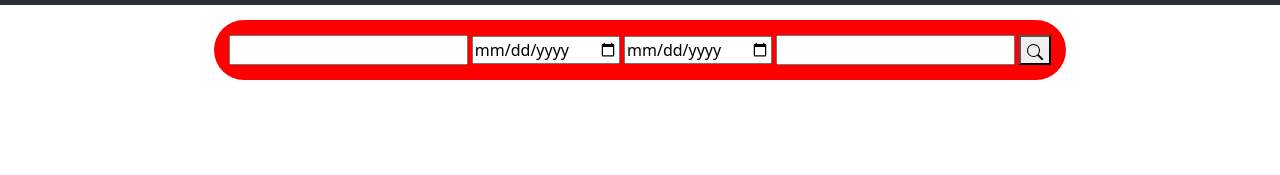
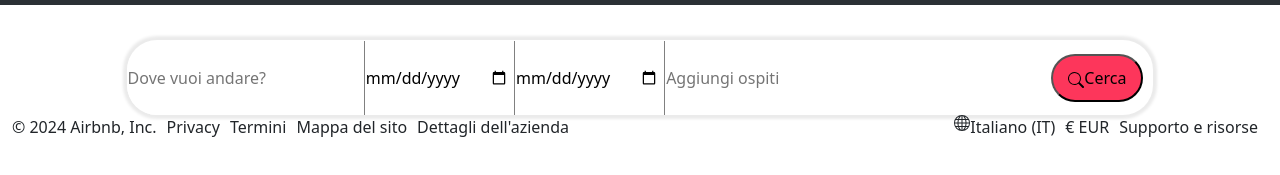
Before and after one commit to simonesbds/Build-Week2-Airbnb, a plain HTML site: page index.html in a window 1280 px wide. Shown: the part 85-260 px from the top of the page. Drawn offline with nearby package versions, Linux system fonts and the light colour scheme.

Commit message:
Rev.01 - Nav e footer completati

```diff
--- a/customStyle.css
+++ b/customStyle.css
@@ -1,3 +1,7 @@
+body{
+    height: 100vh;
+}
+
 #account{
     border-radius: 50%;
 }
@@ -7,13 +11,66 @@
 }
 
 #ricerca {
-    margin-top: 15px;
-    background-color: red;
-    padding: 15px;
+    box-shadow: 0px 0px 3px 4px #EBEBEB;
+    margin-top: 35px;
+    background-color: white;
     border-radius: 30px;
+    padding: 1px 10px 0 0;
     display: inline-block;
+
 }
+
+#ricerca div input:first-child{
+    padding: 25px 1px;
+    border-radius: 30px 0 0 30px;
+    border: none;
+}
+
+#ricerca div input:nth-child(2), input:nth-child(3),input:nth-child(4){
+    padding: 25px 1px;
+    border: none;
+    border-left: 1px solid grey;
+}
+
+#ricerca div input:nth-child(4){
+    padding-right: 150px;
+    border-radius: 0 30px 30px 0;
+}
+
+#ricerca div button{
+    border-radius: 30px;
+    padding: 10px 15px ;
+    background-color: #FD365B;
+    position:relative;
+    z-index: 1;
+}
+
 
 header{
     text-align: center;
 }
+
+#ricerca div input:nth-child(1):focus, input:nth-child(2):focus,input:nth-child(3):focus,input:nth-child(4):focus{
+    background-color:#EBEBEB;
+}
+
+footer{
+    background-color: #ffffff;
+}
+
+footer p{
+    margin-right: 10px;
+}
+
+
+footer div div div .col{
+    display: flex;
+}
+
+.leftfooter{
+    justify-content: flex-start;
+}
+
+.rightfooter{
+    justify-content: flex-end;
+}
--- a/index.html
+++ b/index.html
@@ -82,19 +82,50 @@
       </nav>
       <div id="ricerca">
         <div>
-            <input type="text">
+            <input type="text" placeholder="Dove vuoi andare?">
+            <input type="date" placeholder="Aggiungi Date">
             <input type="date">
-            <input type="date">
-            <input type="number">
+            <input type="text" placeholder="Aggiungi ospiti">
             <button><svg xmlns="http://www.w3.org/2000/svg" width="16" height="16" fill="currentColor" class="bi bi-search" viewBox="0 0 16 16">
                 <path d="M11.742 10.344a6.5 6.5 0 1 0-1.397 1.398h-.001q.044.06.098.115l3.85 3.85a1 1 0 0 0 1.415-1.414l-3.85-3.85a1 1 0 0 0-.115-.1zM12 6.5a5.5 5.5 0 1 1-11 0 5.5 5.5 0 0 1 11 0"/>
-              </svg></button>
+              </svg>Cerca</button>
         </div>
     </div>
     </header>
 
     <main></main>
-    <footer></footer>
+    <footer>
+      <div class="sticky-bottom">
+        <div class="container-fluid">
+          <div class="row">
+            <div class="col leftfooter">
+              <p>© 2024 Airbnb, Inc.</p>
+              <p>Privacy</p>
+              <p>Termini</p>
+              <p>Mappa del sito</p>
+              <p>Dettagli dell'azienda</p>
+            </div>
+            <div class="col rightfooter">
+              <svg
+              xmlns="http://www.w3.org/2000/svg"
+              width="16"
+              height="16"
+              fill="currentColor"
+              class="bi bi-globe"
+              viewBox="0 0 16 16"
+            >
+              <path
+                d="M0 8a8 8 0 1 1 16 0A8 8 0 0 1 0 8m7.5-6.923c-.67.204-1.335.82-1.887 1.855A8 8 0 0 0 5.145 4H7.5zM4.09 4a9.3 9.3 0 0 1 .64-1.539 7 7 0 0 1 .597-.933A7.03 7.03 0 0 0 2.255 4zm-.582 3.5c.03-.877.138-1.718.312-2.5H1.674a7 7 0 0 0-.656 2.5zM4.847 5a12.5 12.5 0 0 0-.338 2.5H7.5V5zM8.5 5v2.5h2.99a12.5 12.5 0 0 0-.337-2.5zM4.51 8.5a12.5 12.5 0 0 0 .337 2.5H7.5V8.5zm3.99 0V11h2.653c.187-.765.306-1.608.338-2.5zM5.145 12q.208.58.468 1.068c.552 1.035 1.218 1.65 1.887 1.855V12zm.182 2.472a7 7 0 0 1-.597-.933A9.3 9.3 0 0 1 4.09 12H2.255a7 7 0 0 0 3.072 2.472M3.82 11a13.7 13.7 0 0 1-.312-2.5h-2.49c.062.89.291 1.733.656 2.5zm6.853 3.472A7 7 0 0 0 13.745 12H11.91a9.3 9.3 0 0 1-.64 1.539 7 7 0 0 1-.597.933M8.5 12v2.923c.67-.204 1.335-.82 1.887-1.855q.26-.487.468-1.068zm3.68-1h2.146c.365-.767.594-1.61.656-2.5h-2.49a13.7 13.7 0 0 1-.312 2.5m2.802-3.5a7 7 0 0 0-.656-2.5H12.18c.174.782.282 1.623.312 2.5zM11.27 2.461c.247.464.462.98.64 1.539h1.835a7 7 0 0 0-3.072-2.472c.218.284.418.598.597.933M10.855 4a8 8 0 0 0-.468-1.068C9.835 1.897 9.17 1.282 8.5 1.077V4z"
+              />
+            </svg>
+              <p>Italiano (IT)</p>
+              <p>€ EUR</p>
+              <p>Supporto e risorse</p>
+            </div>
+          </div>
+        </div>
+      </div>
+    </footer>
     <script src="https://cdn.jsdelivr.net/npm/bootstrap@5.3.3/dist/js/bootstrap.bundle.min.js"></script>
   </body>
 </html>
```
